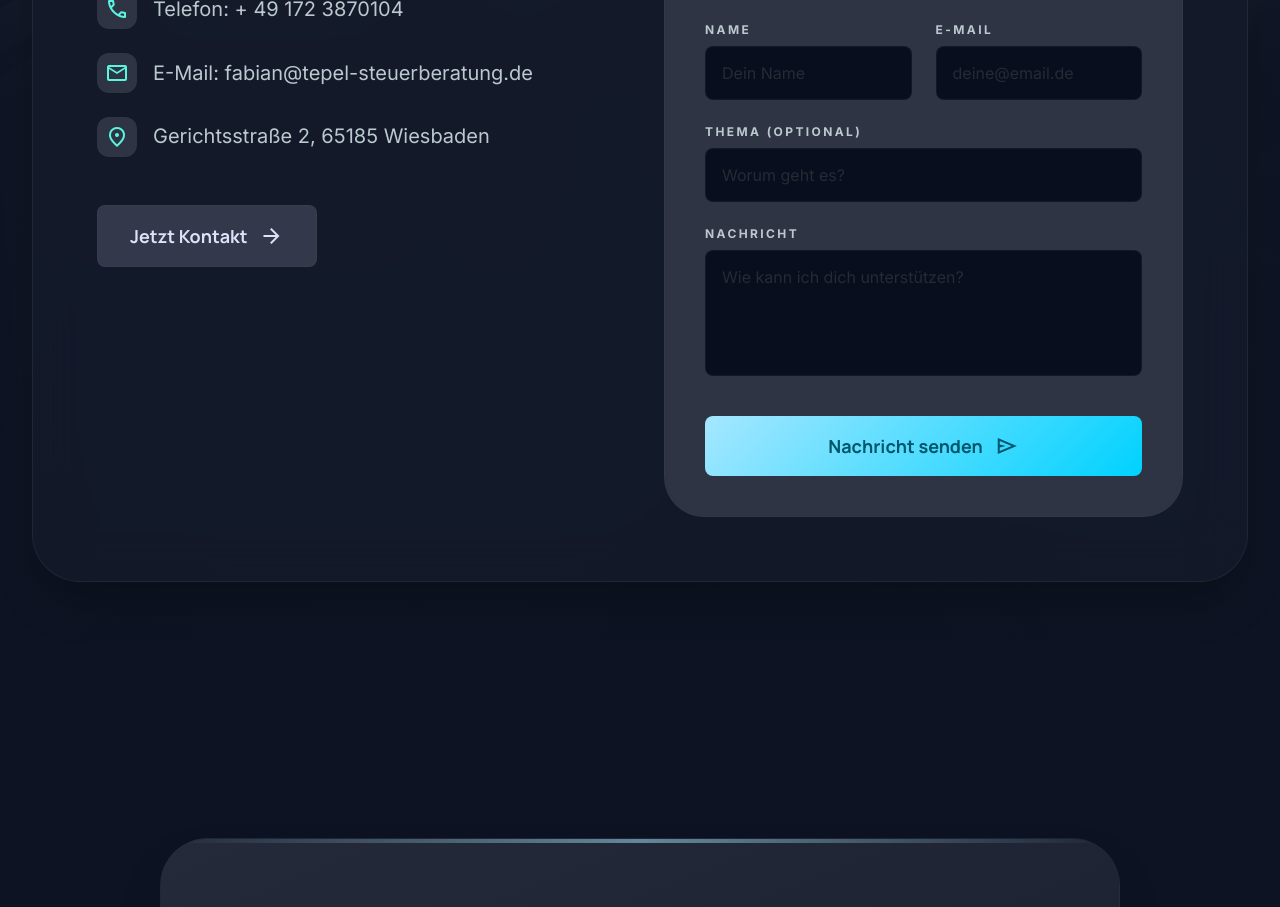
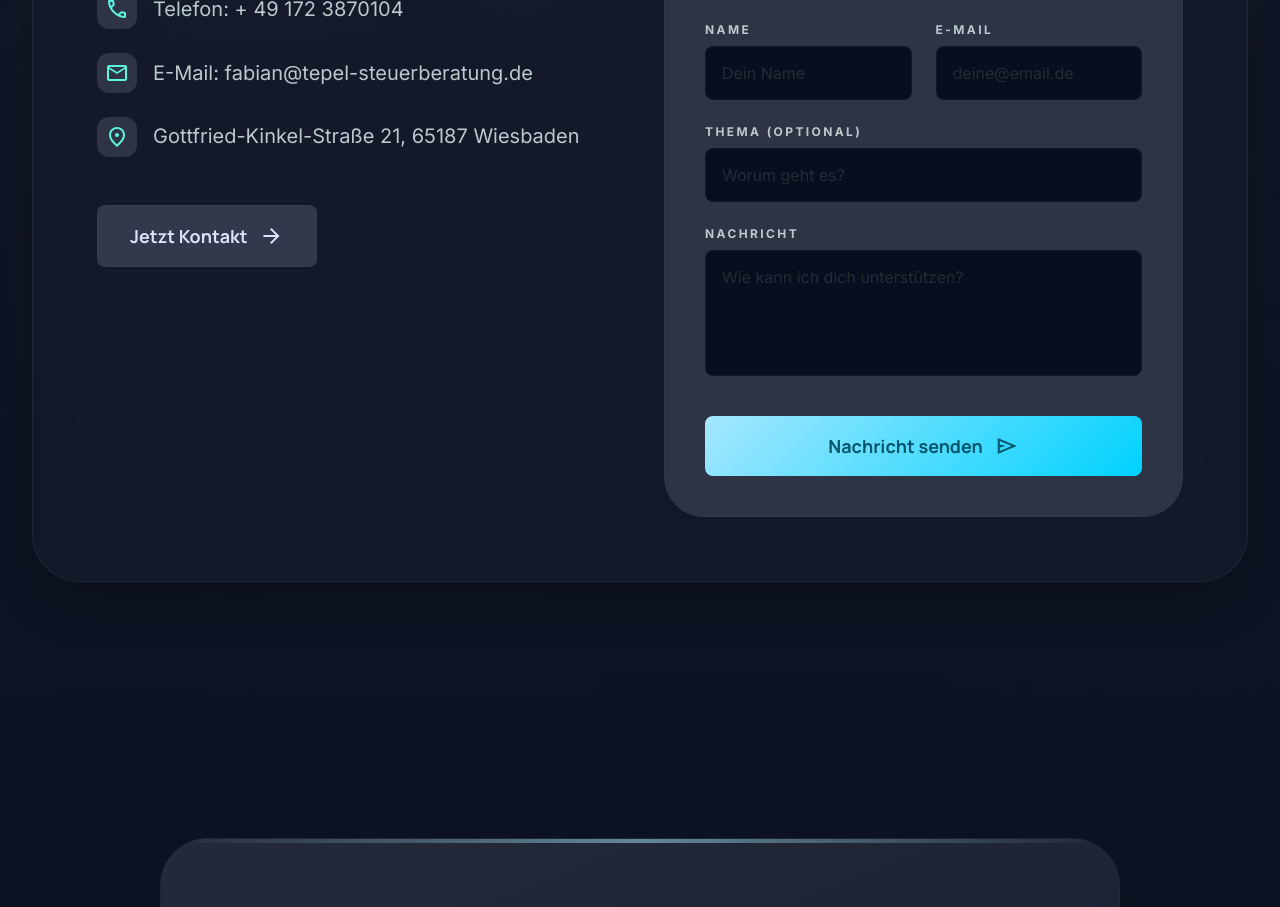
Before and after one commit to dudene-digital/tepelsteuerberatung, a Next.js app: page / in a window 1280 px wide. Shown: the part 5880-6787 px from the top of the page. Built offline with nearby package versions, Linux system fonts and the light colour scheme.

Commit message:
fix: update contact address to Gottfried-Kinkel-Straße 21, 65187 Wiesbaden

```diff
--- a/src/app/page.tsx
+++ b/src/app/page.tsx
@@ -262,7 +262,7 @@ export default function Home() {
 <div className="w-10 h-10 rounded-full bg-surface-variant flex items-center justify-center group-hover:bg-primary/20 transition-colors">
 <span className="material-symbols-outlined text-tertiary text-lg" data-icon="location_on">location_on</span>
 </div>
-<span className="leading-snug flex-1">Gerichtsstraße 2, 65185 Wiesbaden</span>
+<span className="leading-snug flex-1">Gottfried-Kinkel-Straße 21, 65187 Wiesbaden</span>
 </li>
 </ul>
 <a href="mailto:fabian@tepel-steuerberatung.de" className="bg-surface-bright text-on-surface px-8 py-4 rounded-xl font-headline font-bold text-lg border border-outline-variant/30 hover:border-primary transition-all flex items-center gap-3 w-fit">
```
